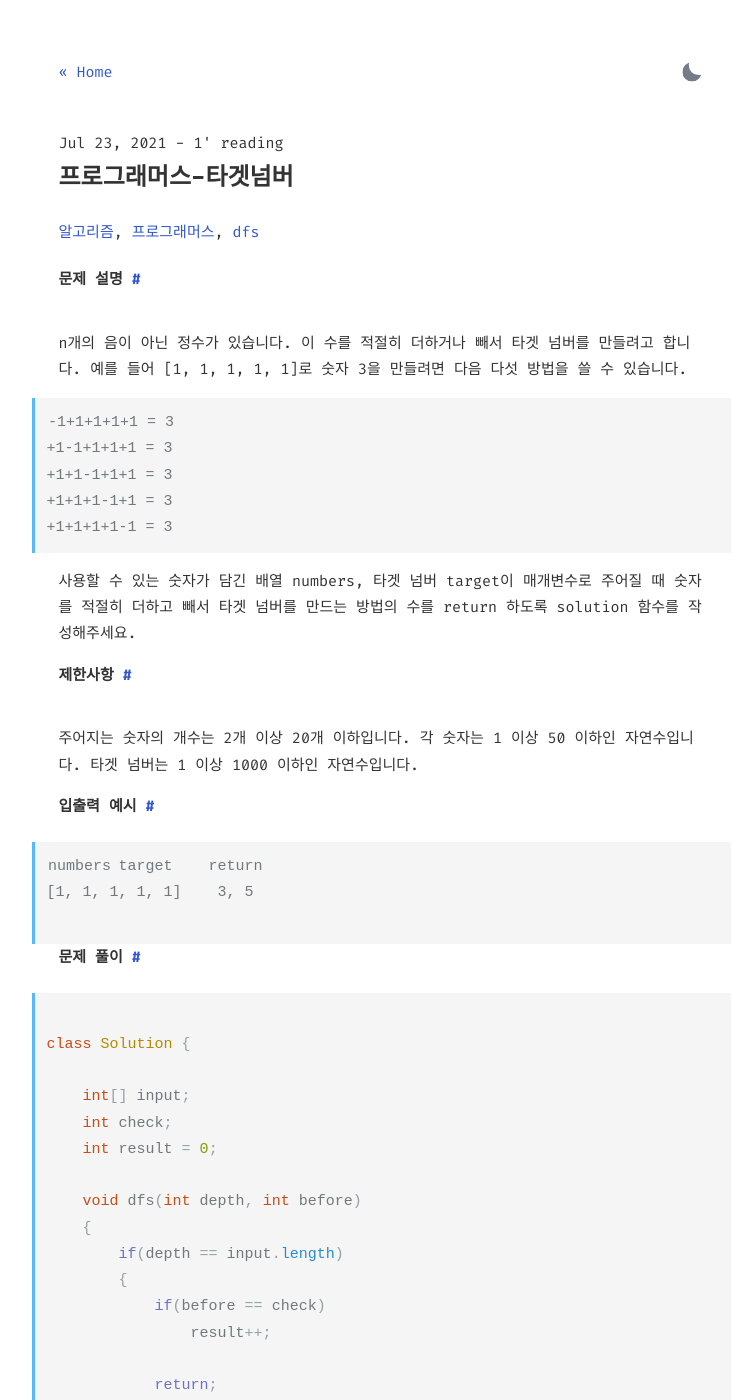
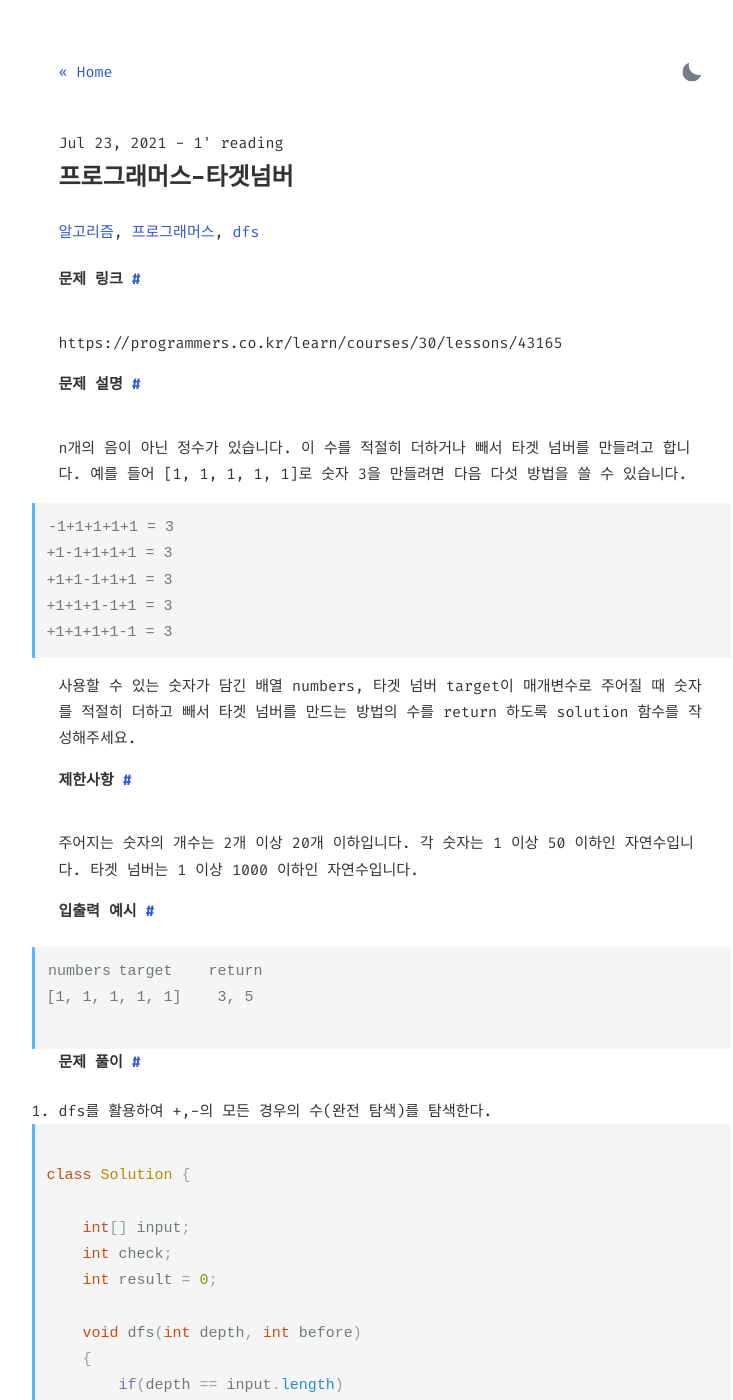
Before and after one commit to ghgus217/ghgus217.github.io, a Jekyll site: the page built from _posts/2021-07-23-프로그래머스-타겟넘버.md, in a window 1280 px wide and 1400 px high. Shown: the whole window, without its empty margins (259-992 px from the left). Built offline with Jekyll 4.4.1, drawn with Linux system fonts in a browser that asks for light colours.

Commit message:
21.07.23 포스트 등록

````diff
--- a/_posts/2021-07-23-프로그래머스-타겟넘버.md
+++ b/_posts/2021-07-23-프로그래머스-타겟넘버.md
@@ -6,6 +6,9 @@ summary: 프로그래머스-타겟넘버
 tags: 알고리즘 프로그래머스 dfs
 minute: 1
 ---
+
+### 문제 링크
+https://programmers.co.kr/learn/courses/30/lessons/43165
 
 ### 문제 설명
 
@@ -37,6 +40,7 @@ numbers	target	  return
 
 ### 문제 풀이
 
+1. dfs를 활용하여 +,-의 모든 경우의 수(완전 탐색)를 탐색한다.
 
 ```java
 
````
